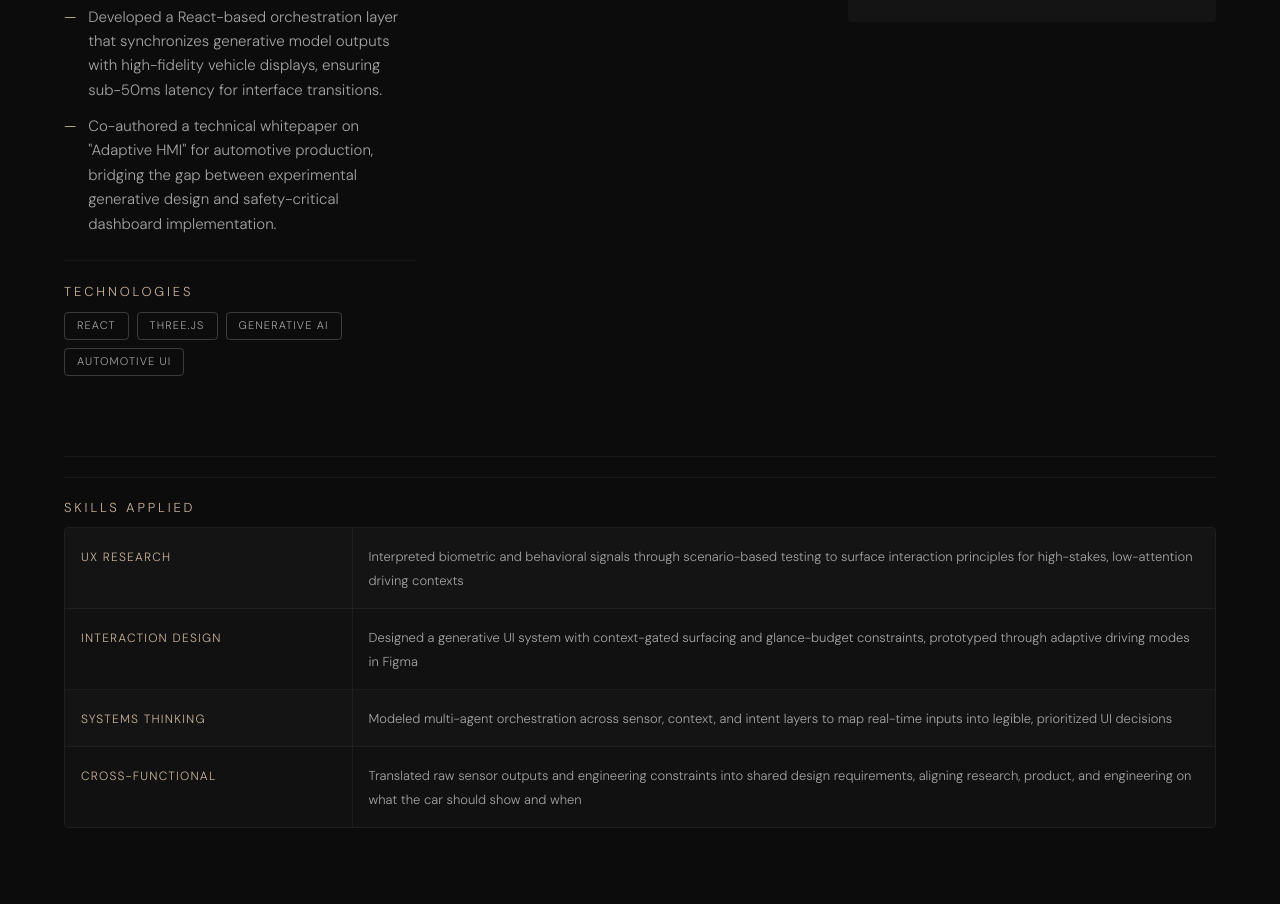
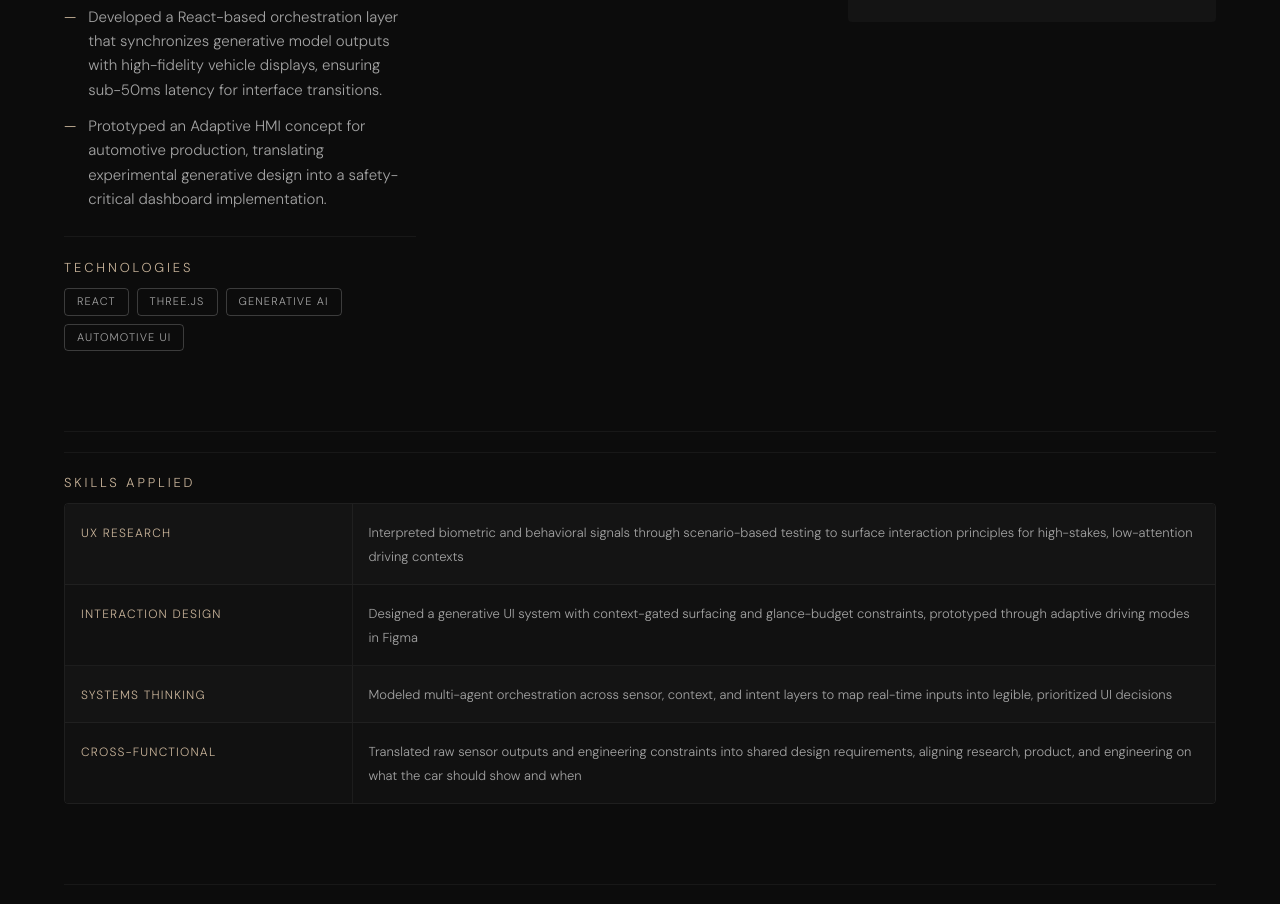
Before and after one commit to rinak01/MyPortfolio, a Next.js app: page / in a window 1280 px wide. Shown: the part 967-1871 px from the top of the page. Built offline with nearby package versions, Linux system fonts and the light colour scheme.

Commit message:
bmw contribution detail

```diff
--- a/app/updated_portfolio/variations/Var7ClassyAuto.tsx
+++ b/app/updated_portfolio/variations/Var7ClassyAuto.tsx
@@ -334,7 +334,7 @@ export default function Var7ClassyAuto() {
                       </li>
                       <li className="flex gap-3">
                         <span className="text-[#C9B49A] shrink-0">—</span>
-                        <span>Co-authored a technical whitepaper on "Adaptive HMI" for automotive production, bridging the gap between experimental generative design and safety-critical dashboard implementation.</span>
+                        <span>Prototyped an Adaptive HMI concept for automotive production, translating experimental generative design into a safety-critical dashboard implementation.</span>
                       </li>
                     </ul>
                   </div>
```
